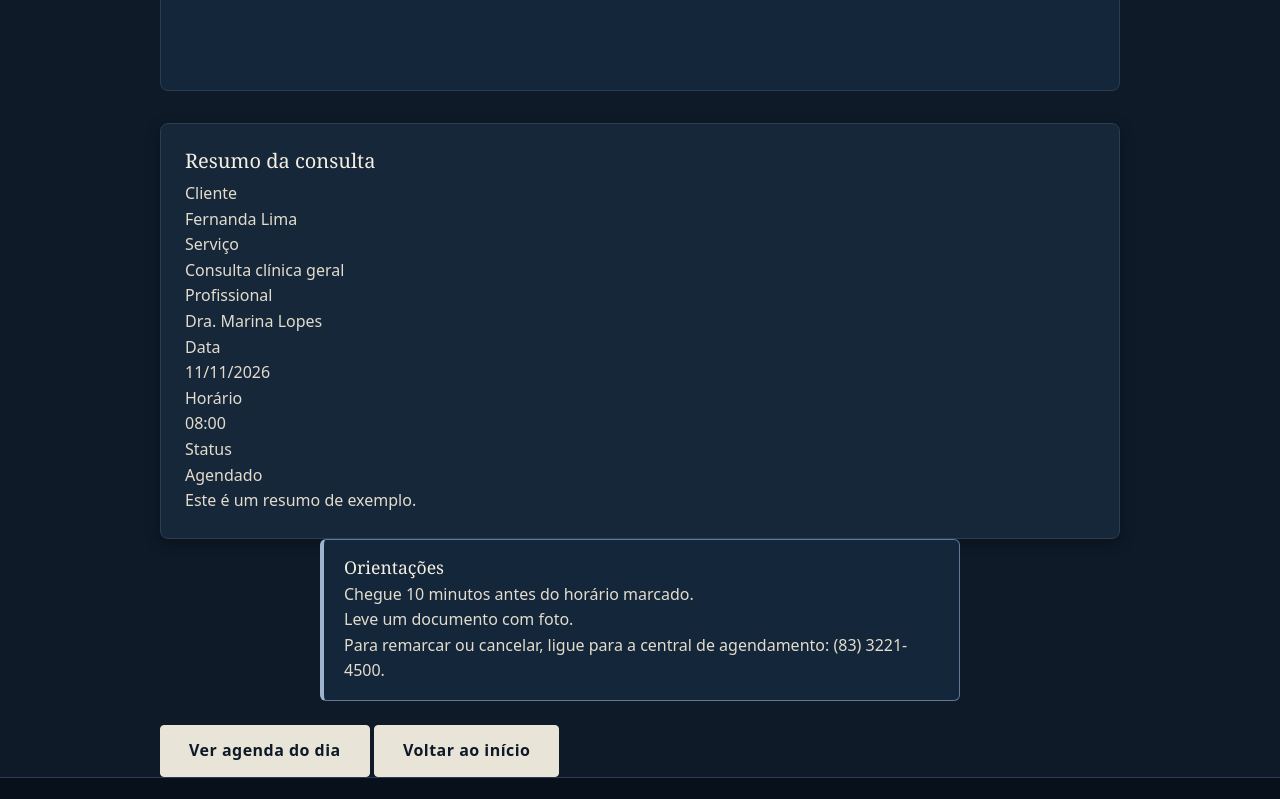
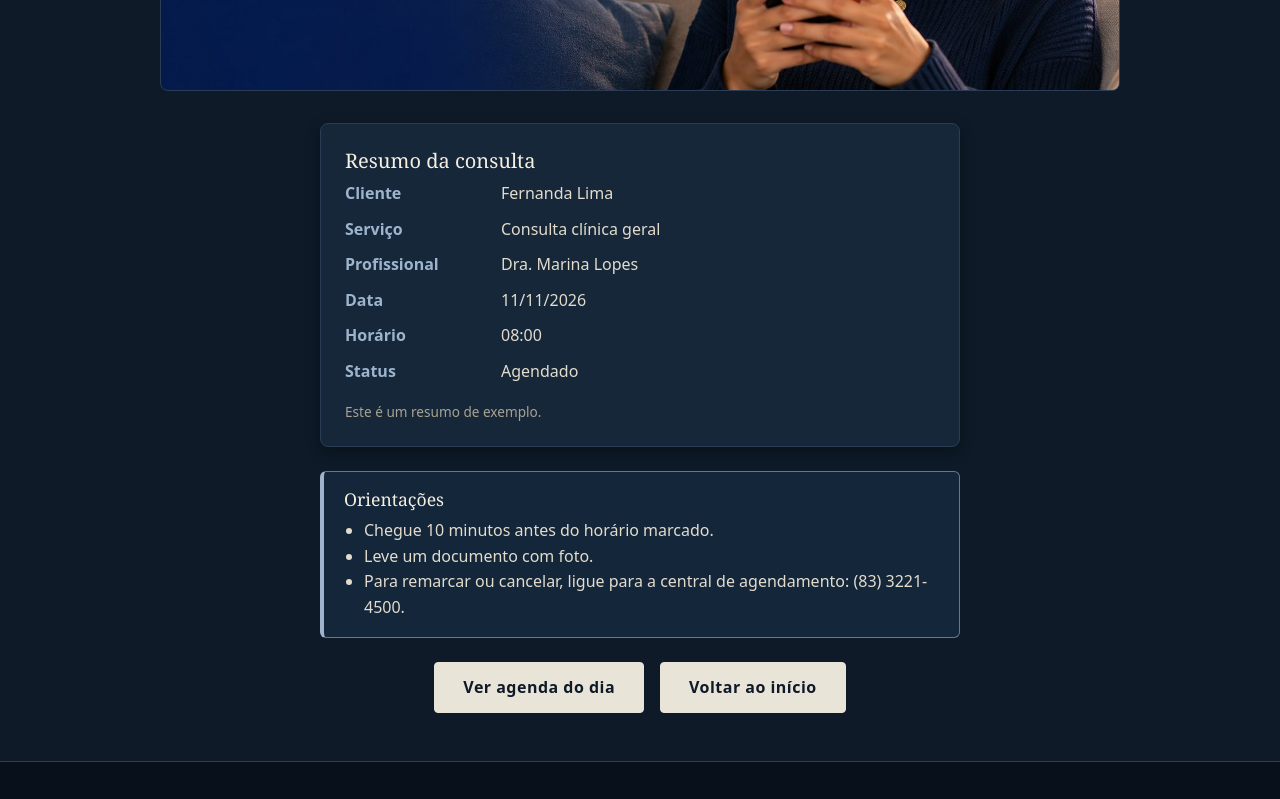
Before and after one commit to AldoBaltar/agendafacil, a plain HTML site: page confirmacao.html in a window 1280 px wide. Shown: the part 440-1239 px from the top of the page. Drawn offline with Linux system fonts and the light colour scheme.

Commit message:
adiciona estilo da pagina de confirmacao

```diff
--- a/css/estilo.css
+++ b/css/estilo.css
@@ -224,6 +224,10 @@ h1 {
 
 .banner-cadastro {
   background-image: url("../img/recepcao.jpg");
+}
+
+.banner-confirmacao {
+  background-image: url("../img/paciente.jpg");
 }
 
 .banner-familia {
@@ -699,6 +703,42 @@ h1 {
   color: #fbdcd7;
 }
 
+.confirmacao {
+  max-width: 640px;
+  margin: 0 auto 24px;
+}
+
+.resumo-consulta {
+  display: grid;
+  grid-template-columns: 140px 1fr;
+  gap: 10px 16px;
+  margin-bottom: 16px;
+}
+
+.resumo-consulta dt {
+  color: #9db4cc;
+  font-weight: bold;
+}
+
+.nota {
+  font-size: 0.85rem;
+  color: #a9a291;
+}
+
+.lista-aviso {
+  margin-top: 8px;
+  padding-left: 20px;
+  list-style: disc;
+}
+
+.botoes-confirmacao {
+  display: flex;
+  justify-content: center;
+  flex-wrap: wrap;
+  gap: 16px;
+  margin-bottom: 48px;
+}
+
 @media (max-width: 700px) {
   .cabecalho-conteudo {
     flex-direction: column;
```
